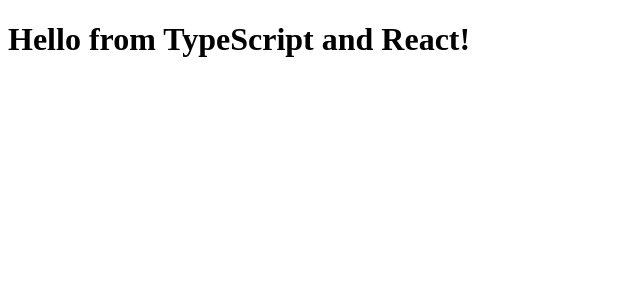
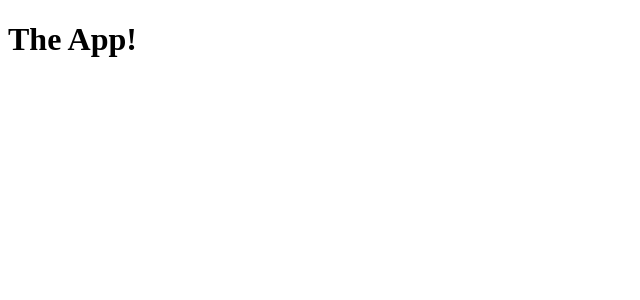
Before and after one commit to yajamon/relationship-note, a React app: page / in a window 1280 px wide. Shown: the top 300 px of the page, without its empty margins (0-640 px from the left). Built offline with nearby package versions, Linux system fonts and the light colour scheme.

Commit message:
Use App component

```diff
--- a/src/index.tsx
+++ b/src/index.tsx
@@ -2,14 +2,9 @@ import * as React from "react";
 import * as ReactDOM from "react-dom";
 
 import { Hello } from "./components/Hello";
-import Config from "./configs/DataBase";
-import Migrator from "./migration/Migrator"
-import IndexedDBAdapter from "./models/IndexedDBAdapter";
-
-const dbAdapter = new IndexedDBAdapter();
-dbAdapter.open(Config, new Migrator());
+import { App } from "./components/App";
 
 ReactDOM.render(
-    <Hello compiler="TypeScript" framework="React" />,
+    <App />,
     document.getElementById("mainApp")
 );
```
